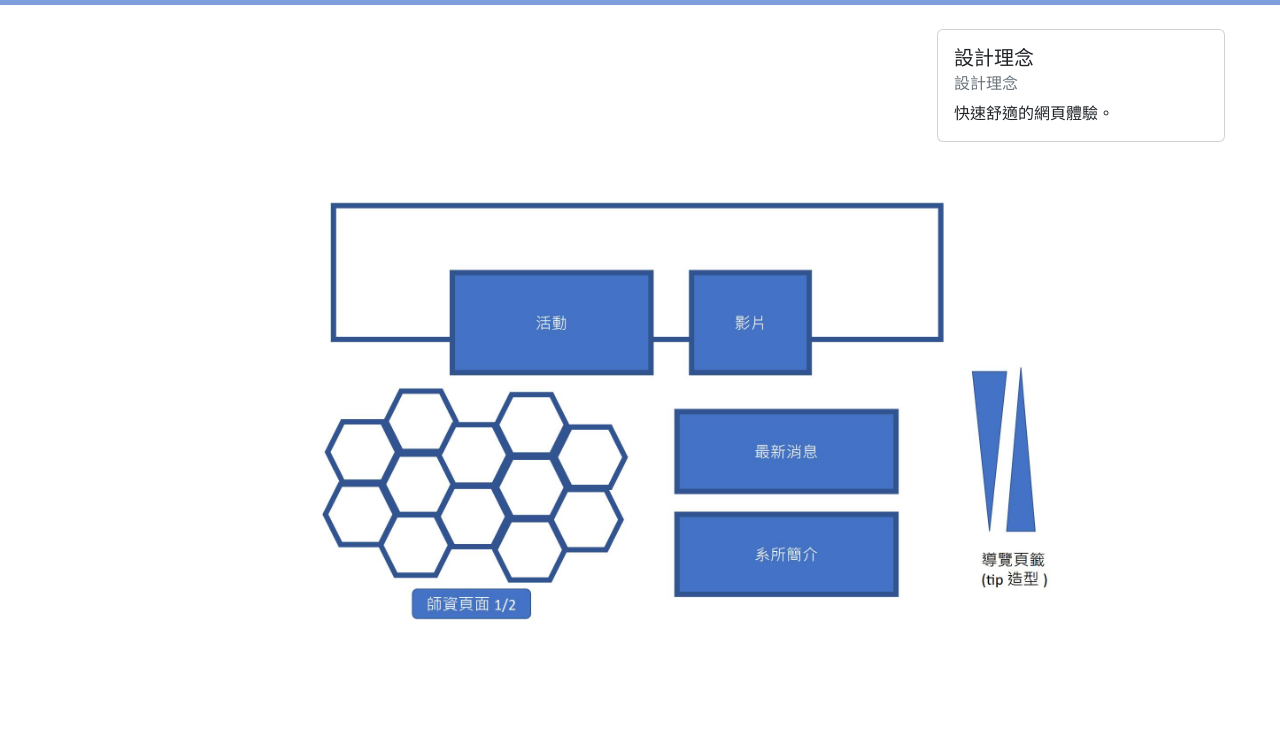
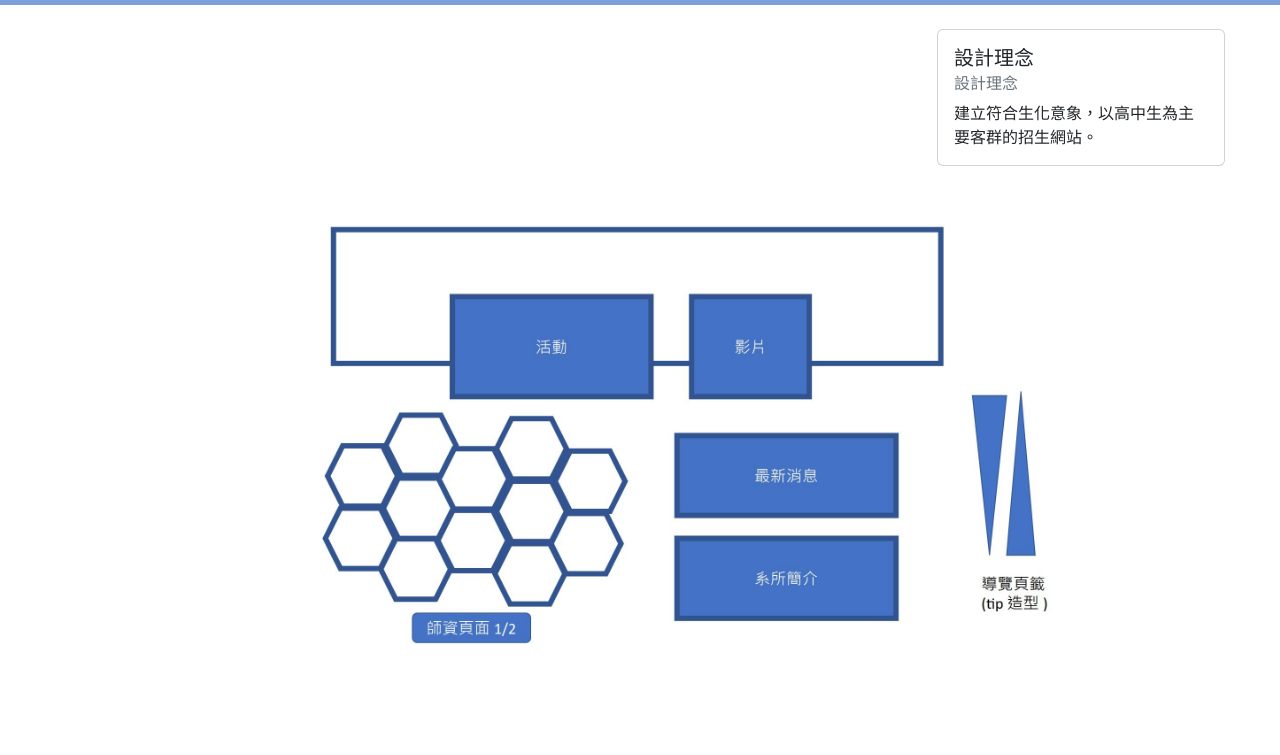
Before and after one commit to cosine8666/blog, a plain HTML site: page index.html in a window 1280 px wide. Shown: the part 45-800 px from the top of the page. Drawn offline with nearby package versions, Linux system fonts and the light colour scheme.

Commit message:
文字變更

```diff
--- a/index.html
+++ b/index.html
@@ -27,7 +27,7 @@
                     <div class="card-body">
                         <h5 class="card-title">設計理念</h5>
                         <h6 class="card-subtitle mb-2 text-muted">設計理念</h6>
-                        <p class="card-text">快速舒適的網頁體驗。</p>
+                        <p class="card-text">建立符合生化意象，以高中生為主要客群的招生網站。</p>
                     </div>
                 </div>
                 <!--文字卡-->
```
